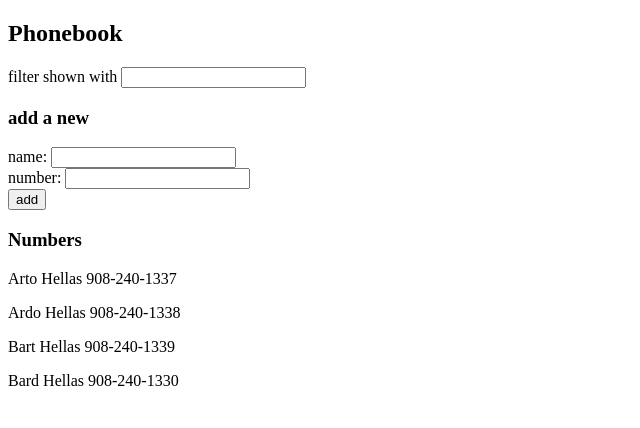
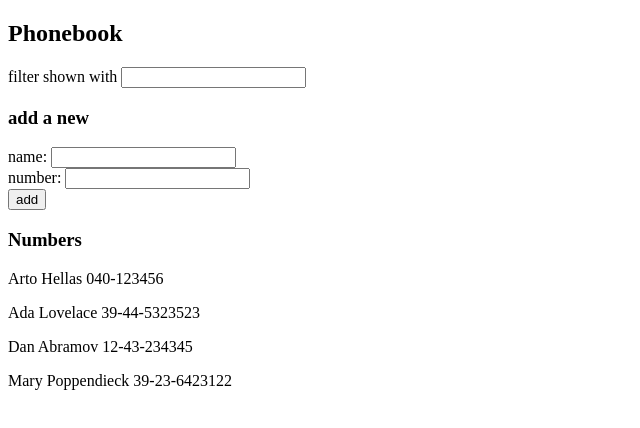
Before and after one commit to kennyenguyen/part2b-phonebook, a React (Create React App) app: page / in a window 1280 px wide. Shown: the top 428 px of the page, without its empty margins (0-640 px from the left). Built offline with nearby package versions, Linux system fonts and the light colour scheme; data requests are answered from the project's data file.

Commit message:
Add Effect Hook

```diff
--- /dev/null
+++ b/db.json
@@ -0,0 +1,24 @@
+{
+    "persons": [
+        {
+            "name": "Arto Hellas",
+            "number": "040-123456",
+            "id": 1
+        },
+        {
+            "name": "Ada Lovelace",
+            "number": "39-44-5323523",
+            "id": 2
+        },
+        {
+            "name": "Dan Abramov",
+            "number": "12-43-234345",
+            "id": 3
+        },
+        {
+            "name": "Mary Poppendieck",
+            "number": "39-23-6423122",
+            "id": 4
+        }
+    ]
+}
--- a/src/App.js
+++ b/src/App.js
@@ -1,15 +1,21 @@
-import {useState} from 'react'
+import {useState, useEffect} from 'react'
+import axios from 'axios'
 
 const App = () => {
-    const [persons, setPersons] = useState([
-        {name: 'Arto Hellas', phone: '908-240-1337'},
-        {name: 'Ardo Hellas', phone: '908-240-1338'},
-        {name: 'Bart Hellas', phone: '908-240-1339'},
-        {name: 'Bard Hellas', phone: '908-240-1330'},
-    ])
+    const [persons, setPersons] = useState([])
     const [newName, setNewName] = useState('')
     const [newPhone, setNewPhone] = useState('')
     const [newFilter, setNewFilter] = useState('')
+
+    useEffect(() => {
+        console.log('effect')
+        axios
+            .get('http://localhost:3001/persons')
+            .then(response => {
+                console.log('promise fulfilled')
+                setPersons(response.data)
+            })
+    }, [])
 
     const addPerson = (event) => {
         event.preventDefault()
@@ -20,7 +26,8 @@
         } else {
             const personObject = {
                 name: newName,
-                phone: newPhone,
+                number: newPhone,
+                id: persons.length + 1,
             }
             setPersons(persons.concat(personObject))
             setNewName('')
@@ -62,7 +69,7 @@
             <h3>Numbers</h3>
             <div>
                 {personsToShow.map(person =>
-                    <p key={personsToShow.indexOf(person)}>{person.name} {person.phone}</p>
+                    <p key={personsToShow.indexOf(person)}>{person.name} {person.number}</p>
                 )}
             </div>
         </div>
--- a/src/index.js
+++ b/src/index.js
@@ -1,5 +1,6 @@
 import React from 'react'
 import ReactDOM from 'react-dom/client'
+
 import App from './App'
 
 ReactDOM.createRoot(document.getElementById('root')).render(<App />)
```
Also changed, not shown: package.json (+6 -1 lines), 1 other file (tests, documents, lock files or other folders).
